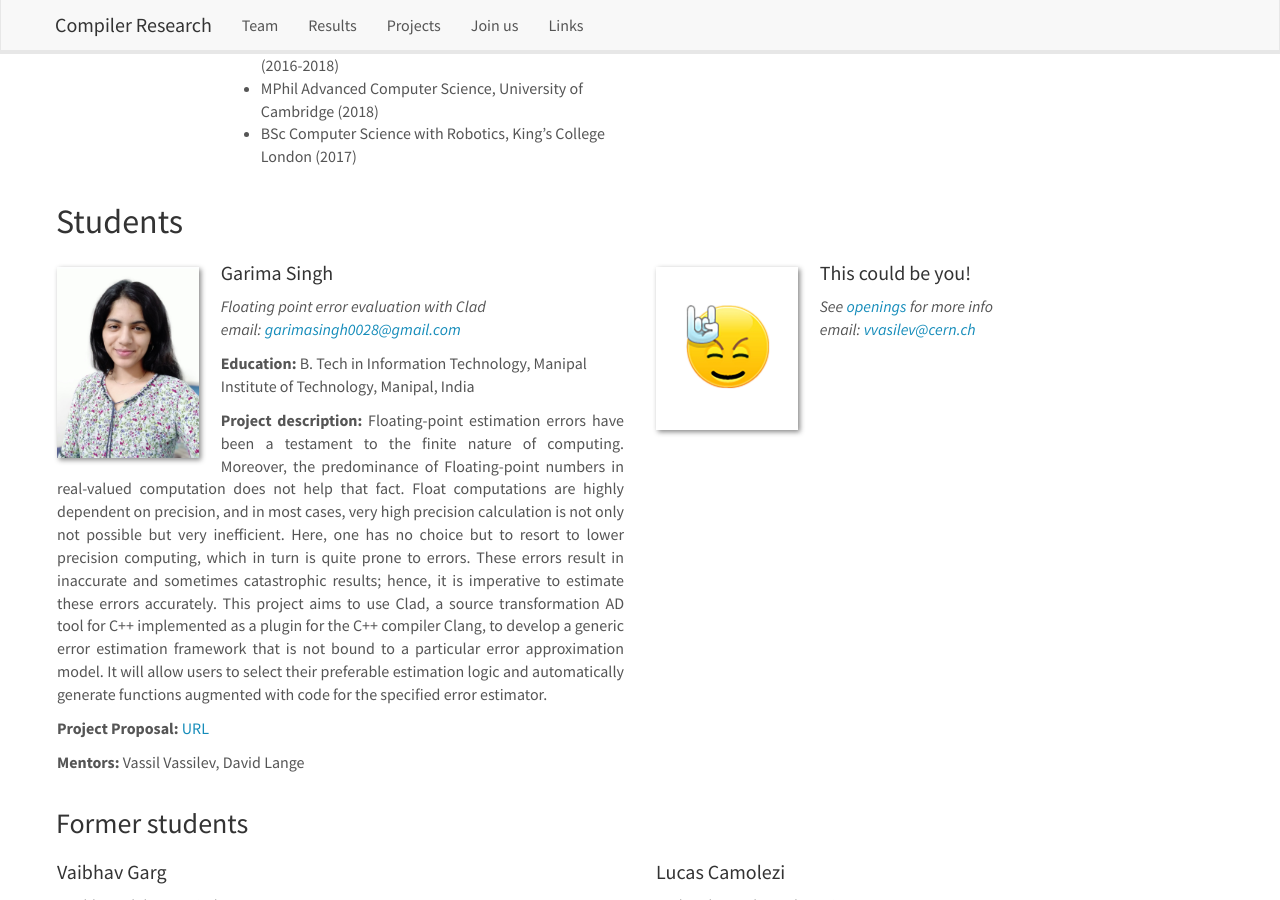
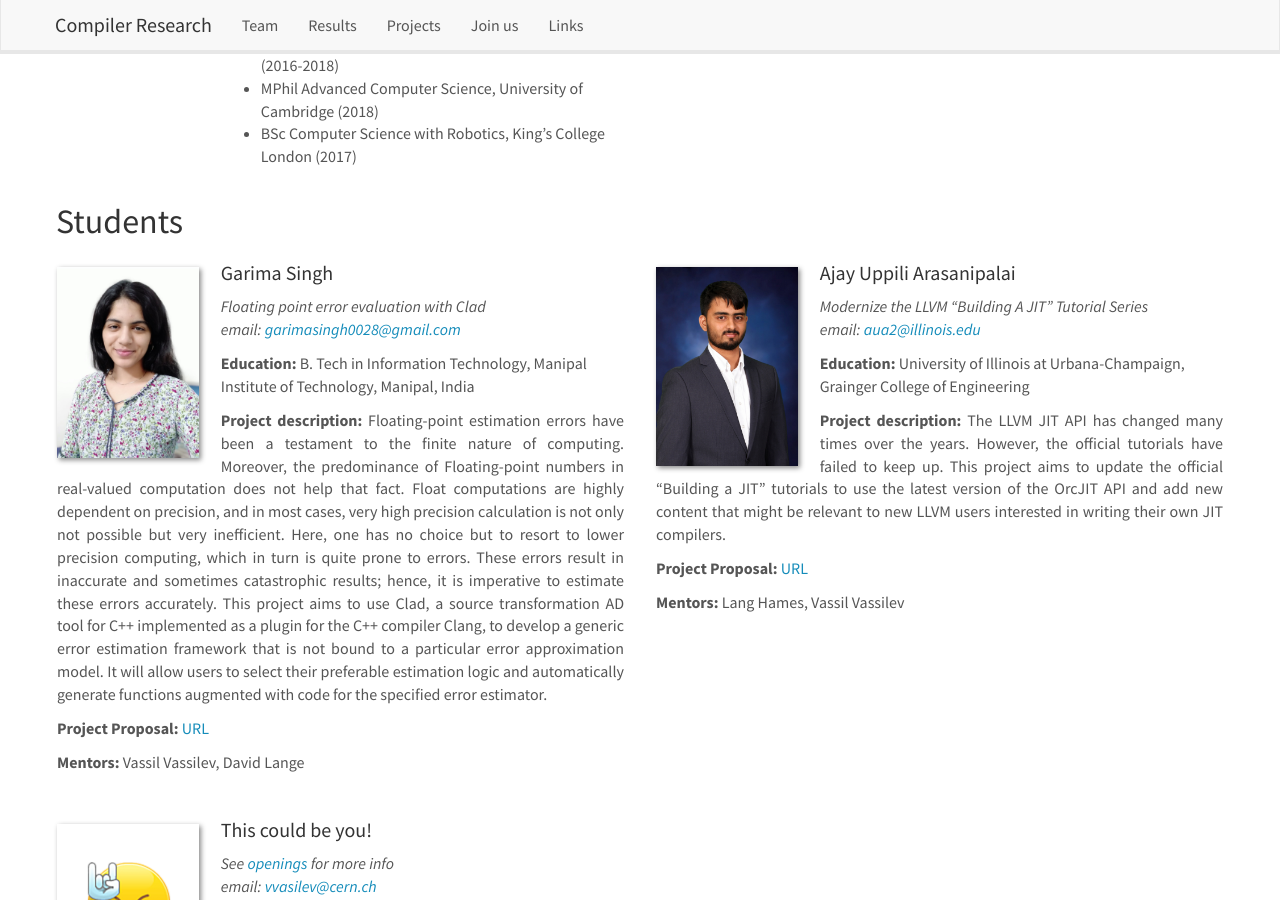
Before and after one commit to vgvassilev/clad, a Jekyll site: the page built from _pages/team.md, in a window 1280 px wide and 900 px high, scrolled down 698 px. Built offline with Jekyll 4.4.1, drawn with Linux system fonts in a browser that asks for light colours; nearby versions of some CDN libraries.

Commit message:
Add Ajay to student list

```diff
--- a/_data/students.yml
+++ b/_data/students.yml
@@ -20,6 +20,21 @@
     for the specified error estimator.
   proposal: /assets/docs/Garima_Singh_Proposal_2020.pdf
   mentors: Vassil Vassilev, David Lange
+  current: 1
+
+- name: "Ajay Uppili Arasanipalai"
+  photo: Ajay.png
+  info: 'Modernize the LLVM "Building A JIT" Tutorial Series'
+  email: aua2@illinois.edu
+  education: "University of Illinois at Urbana-Champaign, Grainger College of Engineering"
+  description: |
+    The LLVM JIT API has changed many times over the years.
+    However, the official tutorials have failed to keep up.
+    This project aims to update the official “Building a JIT” tutorials to use
+    the latest version of the OrcJIT API and add new content that might be relevant
+    to new LLVM users interested in writing their own JIT compilers.
+  proposal: https://summerofcode.withgoogle.com/serve/6211919142191104/
+  mentors: Lang Hames, Vassil Vassilev
   current: 1
 
 - name: "This could be you!"
```
Also changed, not shown: images/team/Ajay.png (added).
